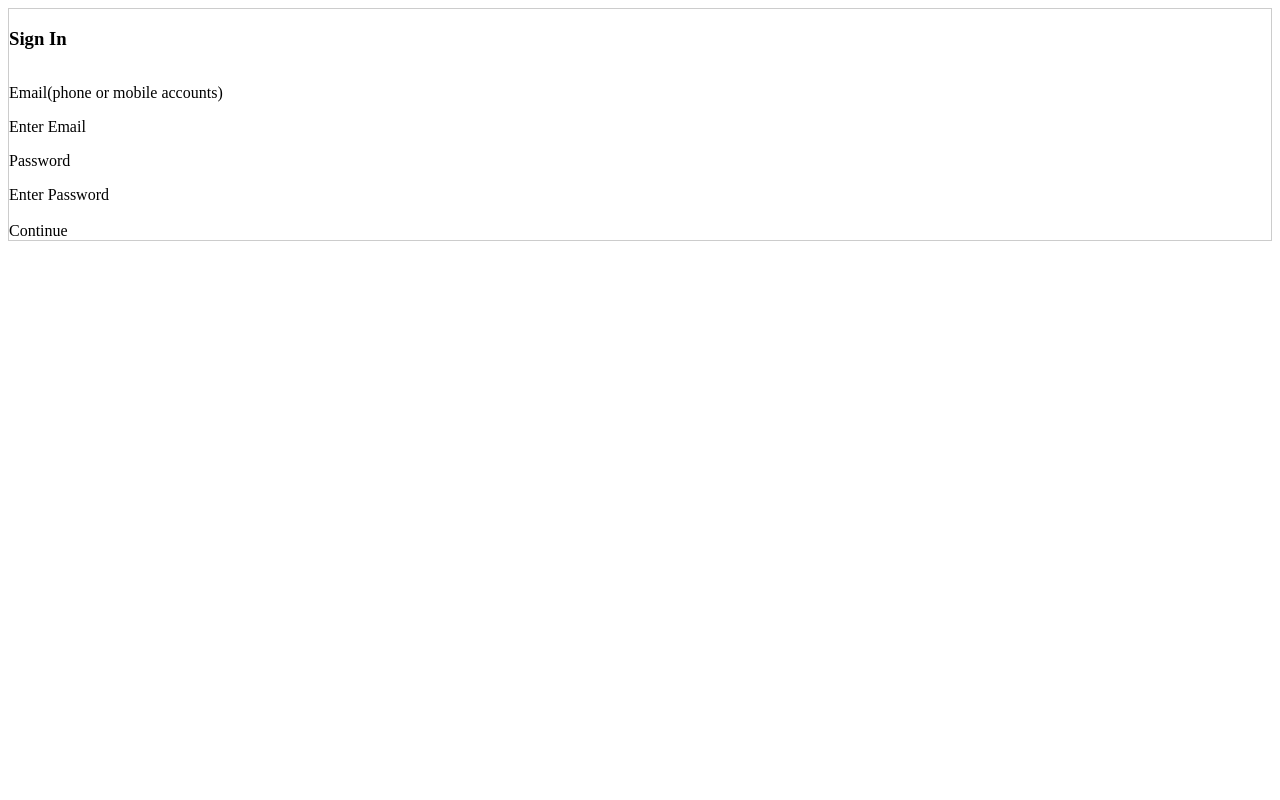
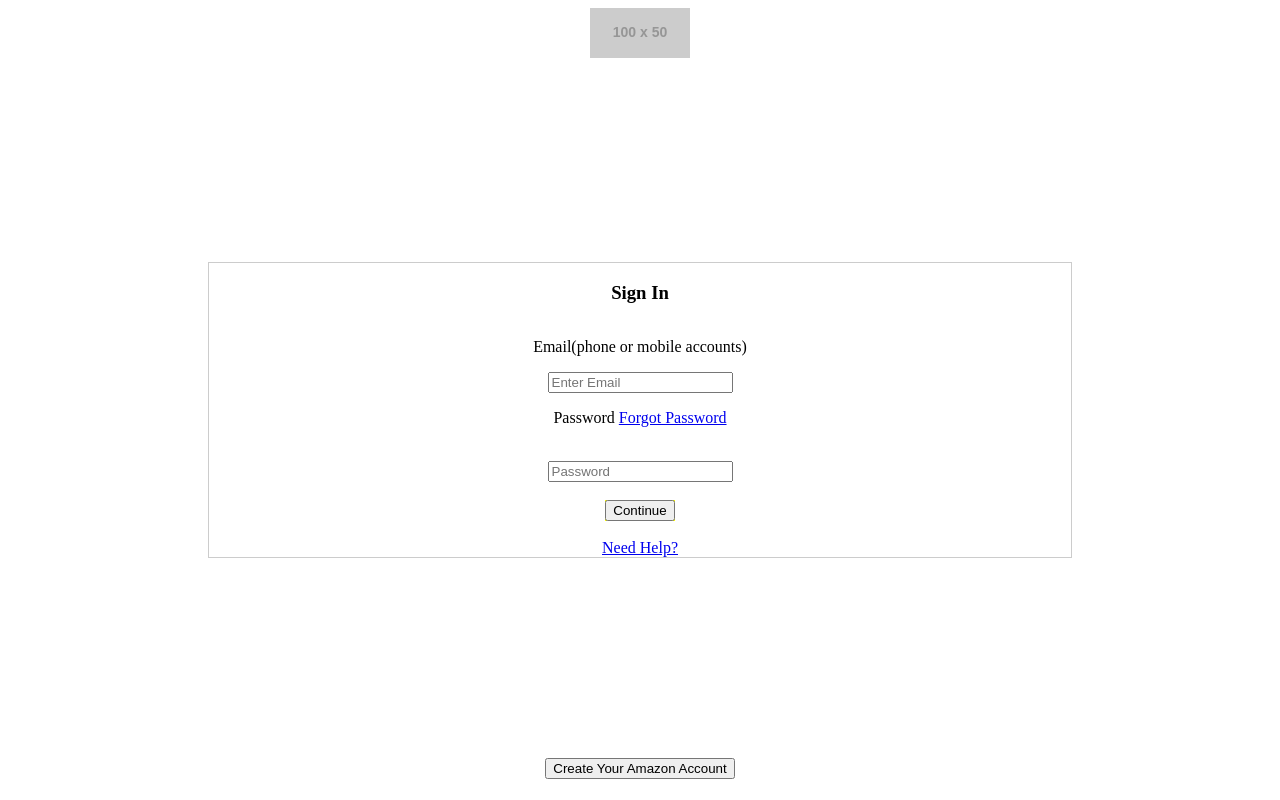
Before and after one commit to alexaped16/amazonreplica, a plain HTML site: page index.html in a window 1280 px wide. Drawn offline with Linux system fonts and the light colour scheme; placeholder pictures from the web are drawn by us.

Commit message:
second edit

```diff
--- a/css/main.css
+++ b/css/main.css
@@ -1,30 +1,47 @@
+
+.placeholder{
+    display: flex;
+    align-items: center;
+    justify-content: center;
+}
 
 .container-1{
     display: flex;
+    align-items: center;
+    margin: 200px
 
     }
 
+.button{
+    background-color: yellow;
+    background: yellow;
+}
+
 
 .container-1{
+
     border: 1px #ccc solid;
     padding: 10px
     color gray;
     flex-direction: column;
 
-
-
     }
 
-.box-1{
-        border: 10px
-        color gray
-
+.enter-email-box{
+        border: 10px;
+        border-color: gray;
         }
 
-.box-2{
-    flex:1;
+.enter-password-box{
+    border: 10px;
+    border-color: gray
     }
 
-.box-3{
-    flex:1;
+.continue{
+    background-color: yellow;
     }
+
+.create-account{
+    display: flex;
+    justify-content: center;
+}
--- a/index.html
+++ b/index.html
@@ -8,18 +8,29 @@
     <link rel="stylesheet" href="css/main.css">
 </head>
 <body>
+    <div class = "placeholder"> <a href = "https://placeholder.com"> <img src="https://via.placeholder.com/100X50"> </a> </div>
 
     <div class = "container-1">
         <h3> Sign In </h3>
         <p> Email(phone or mobile accounts) </p>
-        <div class = "box-1"></div>
-            <div class = enter-email-box>Enter Email</div>
-            <p> Password </p>
-            <div class = "box-3">
-                <div class = enter-password-box> Enter Password</div>
+        <div class = enter-email-box>
+        <label for="Email"></label>
+        <input type = "text" id = "email" placeholder = "Enter Email" >
+        </div>
+            <p> Password
+            <a href= "/" >Forgot Password </a> </p>
+            <br>
+                <div class = password>
+                <label for="Password"></label>
+                <input type = "text" id="password" placeholder="Password"> </div>
                 <br>
-                <div class = continue > Continue </div>
-
+                <div class = "button" >
+                     <button type = "submit"> Continue </button> </div>
+                     <br>
+                        <a href= "/" > Need Help? </a> </div>
+    </div>
+    <div class = "create-account" >
+        <button type = "submit"> Create Your Amazon Account </button> </div>
     </div>
 </body>
 </html>
```
